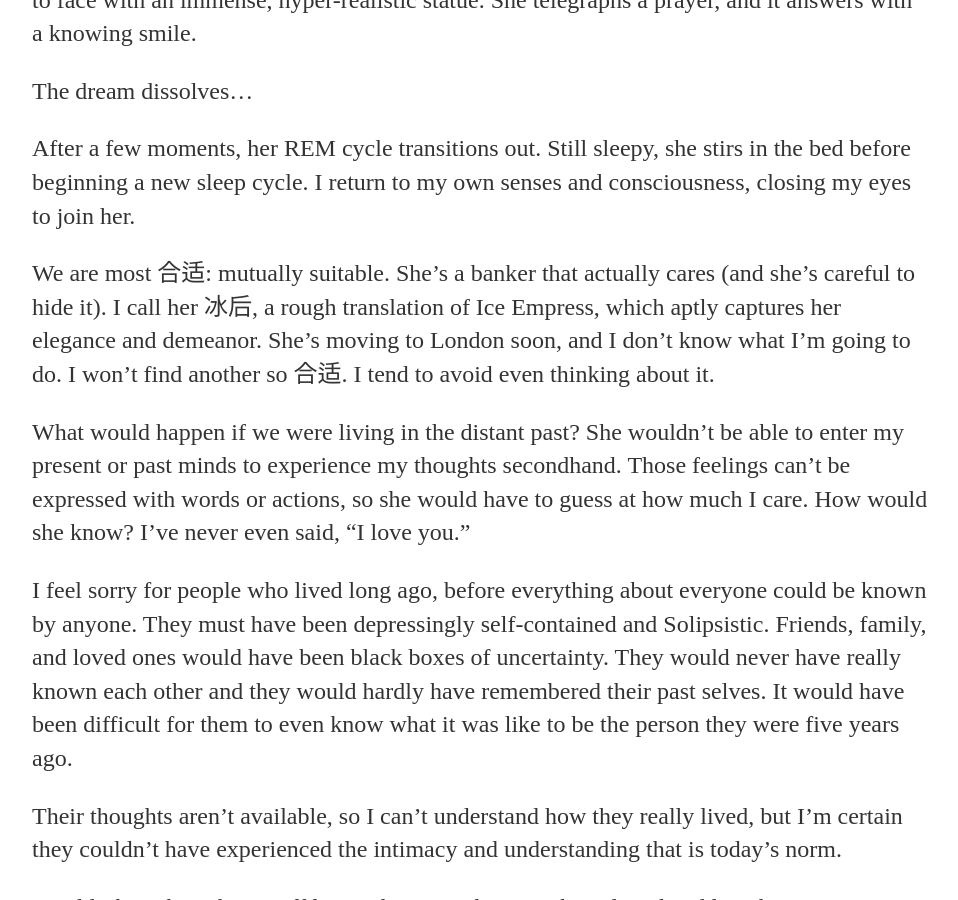
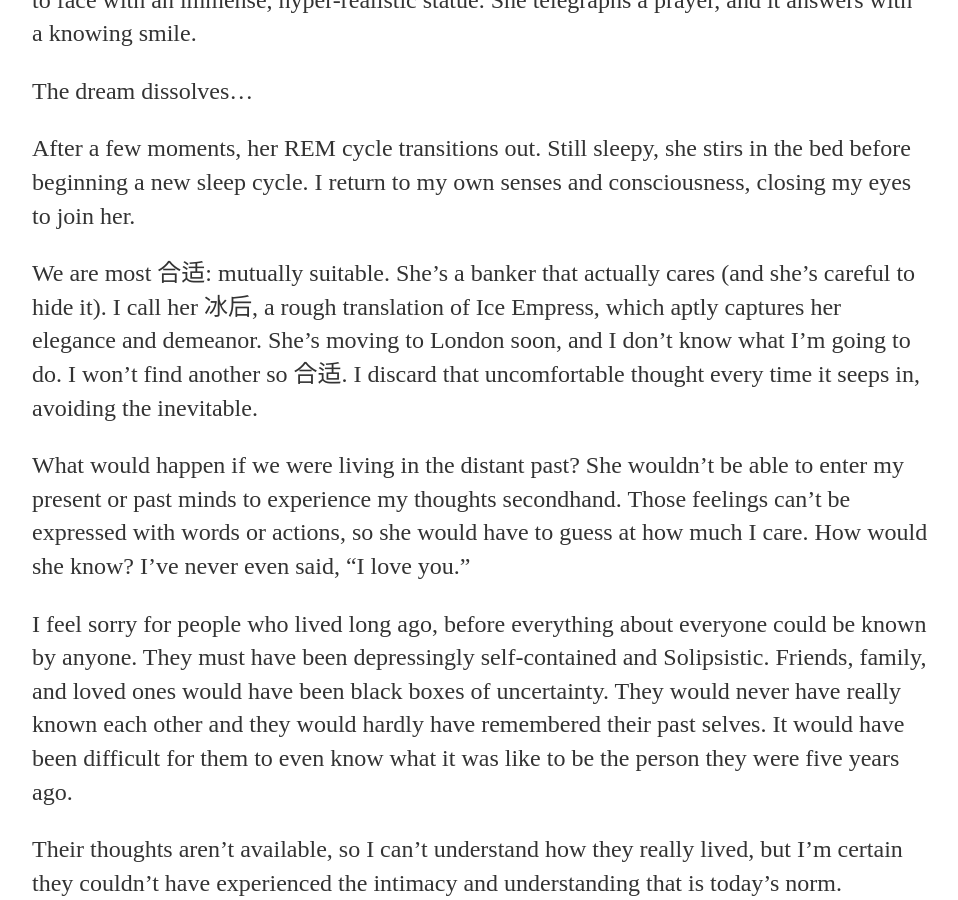
Before and after one commit to curiousest/curiousest.github.io, a Jekyll site: the page built from _posts/2017-03-15-dream-girl-fading.md, in a window 1280 px wide and 900 px high, scrolled down 1669 px. Shown: the whole window, without its empty margins (160-1118 px from the left). Built offline with Jekyll 4.4.1, drawn with Linux system fonts in a browser that asks for light colours.

Commit message:
Update 2017-03-15-dream-girl-fading.md

```diff
--- a/_posts/2017-03-15-dream-girl-fading.md
+++ b/_posts/2017-03-15-dream-girl-fading.md
@@ -33,7 +33,7 @@ The dream dissolves...
 
 After a few moments, her REM cycle transitions out. Still sleepy, she stirs in the bed before beginning a new sleep cycle. I return to my own senses and consciousness, closing my eyes to join her.
 
-We are most 合适: mutually suitable. She's a banker that actually cares (and she's careful to hide it). I call her 冰后, a rough translation of Ice Empress, which aptly captures her elegance and demeanor. She's moving to London soon, and I don't know what I'm going to do. I won't find another so 合适. I tend to avoid even thinking about it.
+We are most 合适: mutually suitable. She's a banker that actually cares (and she's careful to hide it). I call her 冰后, a rough translation of Ice Empress, which aptly captures her elegance and demeanor. She's moving to London soon, and I don't know what I'm going to do. I won't find another so 合适. I discard that uncomfortable thought every time it seeps in, avoiding the inevitable.
 
 What would happen if we were living in the distant past? She wouldn't be able to enter my present or past minds to experience my thoughts secondhand. Those feelings can't be expressed with words or actions, so she would have to guess at how much I care. How would she know? I've never even said, "I love you."
 
```
